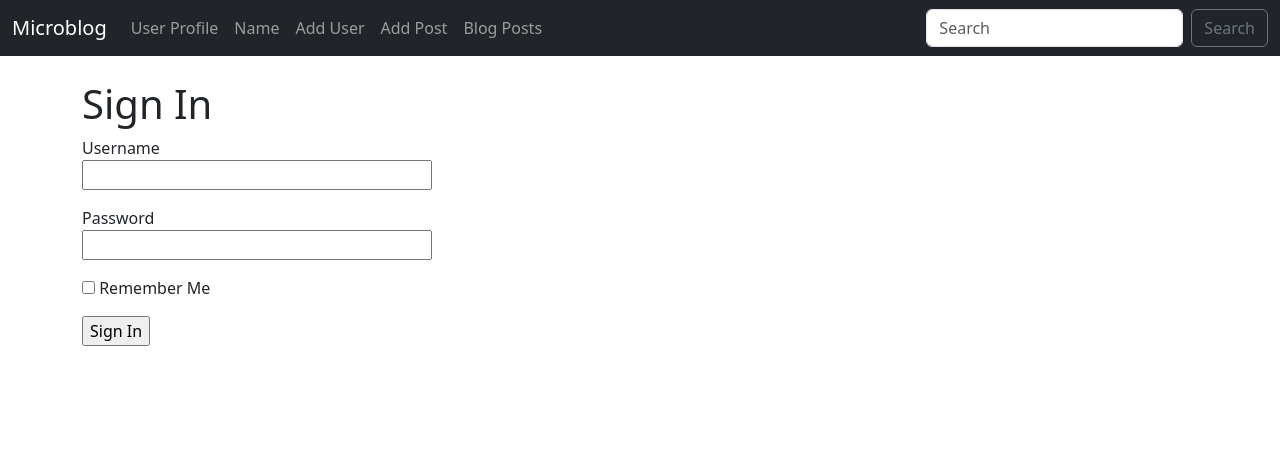
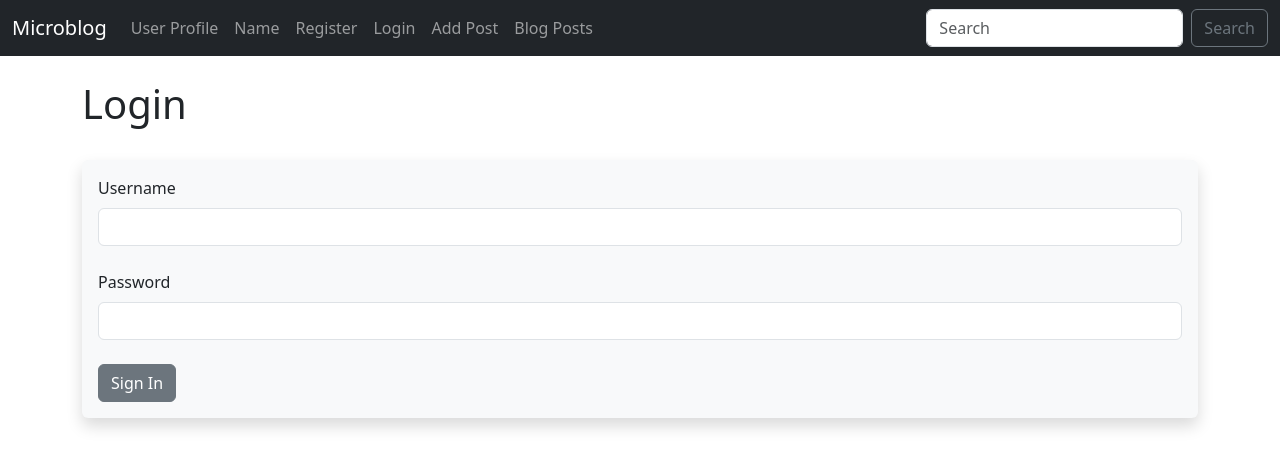
Before and after one commit to CPWu/autoscale.ca, a Flask app: page /login in a window 1280 px wide. Shown: the top 468 px of the page. Run offline with Flask 3, Linux system fonts and the light colour scheme.

Commit message:
Flask-Login, User Profiles, Site Lockdown

```diff
--- a/app/__init__.py
+++ b/app/__init__.py
@@ -8,7 +8,7 @@ app = Flask(__name__)
 app.config.from_object(Config)
 # Initialize DB
 db = SQLAlchemy(app)
-migrate = Migrate(app, db)
+migrate = Migrate(app, db, render_as_batch=True)
 
 from app import routes, models
 app.app_context().push()
--- a/app/forms.py
+++ b/app/forms.py
@@ -7,7 +7,7 @@ from wtforms.widgets import TextArea
 class LoginForm(FlaskForm):
     username = StringField("Username", validators=[DataRequired()])
     password = PasswordField("Password", validators=[DataRequired()])
-    remember_me = BooleanField("Remember Me")
+    #remember_me = BooleanField("Remember Me")
     submit = SubmitField("Sign In")
 
 class NameForm(FlaskForm):
@@ -21,6 +21,7 @@ class PasswordForm(FlaskForm):
 
 class UserForm(FlaskForm):
     name = StringField("Name", validators=[DataRequired()])
+    username = StringField("Username", validators=[DataRequired()])
     email = StringField("Email ", validators=[DataRequired()])
     favourite_color = StringField("Favourite Color")
     password_hash = PasswordField("Password", validators=[DataRequired(),EqualTo('password_hash2', message="Passwords Must Match!")])
--- a/app/models.py
+++ b/app/models.py
@@ -4,10 +4,11 @@ import sqlalchemy as sa
 import sqlalchemy.orm as so
 from app import db
 from werkzeug.security import generate_password_hash, check_password_hash
+from flask_login import UserMixin
 
-
-class User(db.Model):
+class User(db.Model, UserMixin):
     id = db.Column(db.Integer, primary_key=True)
+    username = db.Column(db.String(20), nullable=False, unique=True)
     name = db.Column(db.String(200), nullable=False)
     email = db.Column(db.String(120), nullable=False, unique=True)
     favourite_color = db.Column(db.String(120))
--- a/app/routes.py
+++ b/app/routes.py
@@ -1,29 +1,21 @@
 from flask import render_template, flash, redirect, url_for, request
-from app import app
+from app import app, db
 from app.forms import LoginForm, NameForm, UserForm, PasswordForm, PostForm
 from app.models import User, Post
-from app import db
 from werkzeug.security import generate_password_hash, check_password_hash
 from datetime import date
+from flask_login import login_user, login_required, logout_user, current_user, LoginManager
+
+# Initialize Flask Login
+login_manager = LoginManager()
+login_manager.init_app(app)
+login_manager.login_view = "login"
 
 @app.route("/")
 @app.route("/index")
 def index():
     user = {"username": "Everyone"}
     return render_template("index.html", title="Home", user=user)
-
-
-@app.route("/login", methods=["GET", "POST"])
-def login():
-    form = LoginForm()
-    if form.validate_on_submit():
-        flash(
-            "Login requested for user {}, remember_me={}".format(
-                form.username.data, form.remember_me.data
-            )
-        )
-        return redirect(url_for("index"))
-    return render_template("login.html", title="Sign In", form=form)
 
 # User Profile Page
 @app.route("/user/<name>")
@@ -41,11 +33,12 @@ def add_user():
         if user is None:
             # Hash Password
             hashed_password = generate_password_hash(form.password_hash.data)
-            user = User(name=form.name.data, email=form.email.data, favourite_color=form.favourite_color.data, password_hash=hashed_password)
+            user = User(name=form.name.data, username=form.username.data, email=form.email.data, favourite_color=form.favourite_color.data, password_hash=hashed_password)
             db.session.add(user)
             db.session.commit()
         name = form.name.data
         form.name.data = ''
+        form.username.data = ''
         form.email.data = ''
         form.favourite_color = ''
         form.password_hash = ''
@@ -62,6 +55,7 @@ def update(id):
         name_to_update.name = request.form['name']
         name_to_update.email = request.form['email']
         name_to_update.favourite_color = request.form['favourite_color']
+        name_to_update.username = request.form['username']
         try:
             db.session.commit()
             flash("User Updated Succesfuly")
@@ -158,6 +152,7 @@ def post(id):
     return render_template("post.html", post=post)
 
 @app.route("/posts/edit/<int:id>", methods=["GET","POST"])
+@login_required
 def edit_post(id):
     post = Post.query.get_or_404(id)
     form = PostForm()
@@ -196,6 +191,58 @@ def delete_post(id):
         posts = Post.query.order_by(Post.date_posted)
         return render_template("posts.html", posts=posts)
 
+# Login
+@app.route("/login", methods=["GET", "POST"])
+def login():
+    form = LoginForm()
+    if form.validate_on_submit():
+        user = User.query.filter_by(username=form.username.data).first()
+        if user:
+            # Check Hash
+
+            if check_password_hash(user.password_hash, form.password.data):
+                login_user(user)
+                flash("Login Successfully")
+                return redirect(url_for("dashboard"))
+            else:
+                flash("Wrong password entered, try again!")
+        else:
+            flash("That user does not exist.")
+    return render_template("login.html", form=form)
+
+@app.route("/logout", methods=["GET","POST"])
+@login_required
+def logout():
+    logout_user()
+    flash("You have been logged out.")
+    return redirect(url_for("login"))
+
+@login_manager.user_loader
+def load_user(user_id):
+    return User.query.get(int(user_id))
+
+# Dashboard
+@app.route("/dashboard", methods=["GET", "POST"])
+@login_required
+def dashboard():
+    form = UserForm()
+    id = current_user.id
+    name_to_update = User.query.get_or_404(id)
+    if request.method == "POST":
+        name_to_update.name = request.form['name']
+        name_to_update.email = request.form['email']
+        name_to_update.favourite_color = request.form['favourite_color']
+        name_to_update.username = request.form['username']
+        try:
+            db.session.commit()
+            flash("User Updated Succesfuly")
+            return render_template("dashboard.html", form=form, name_to_update=name_to_update)
+        except:
+            flash("Error! Problem occurred... try again..")
+            return render_template("dashboard.html", form=form, name_to_update=name_to_update)
+    else:
+        return render_template("dashboard.html", form=form, name_to_update=name_to_update, id=id)
+
 # Custom Error Page - Invalid URL
 @app.errorhandler(404)
 def page_not_found(e):
--- a/app/templates/add_post.html
+++ b/app/templates/add_post.html
@@ -8,6 +8,7 @@
 </div>
 {% endfor %}
 
+{% if current_user.is_authenticated %}
 <h1>Add Blog Post:</h1>
 <br />
 <div class="shadow p-3 mb-5 bg-body-tertiary rounded">
@@ -29,4 +30,9 @@
         {{ form.submit(class="btn btn-secondary") }}
     </form>
 </div>
+{% else %}
+    <h2>Must be logged in...</h2>
+    <p>Sorry, you must be logged in to access this page.</p>
+    <a href="{{ url_for("login") }}">Login</a>
+{% endif%}
 {% endblock %}
--- a/app/templates/add_user.html
+++ b/app/templates/add_user.html
@@ -29,6 +29,9 @@
         {{ form.name.label(class="form-label") }}
         {{ form.name(class="form-control") }}
         <br />
+        {{ form.username.label(class="form-label") }}
+        {{ form.username(class="form-control") }}
+        <br />
         {{ form.email.label(class="form-label") }}
         {{ form.email(class="form-control") }}
         <br />
@@ -48,7 +51,7 @@
 <table class="table table-hover table-bordered table-striped">
     {% for our_user in our_users %}
     <tr>
-        <td>{{ our_user.id }}. <a href="{{ url_for('update', id=our_user.id) }}">{{ our_user.name }}</a> - {{
+        <td>{{ our_user.id }}. <a href="{{ url_for('update', id=our_user.id) }}">{{ our_user.name }}</a> - {{ our_user.username }} - {{
             our_user.email }} - {{ our_user.favourite_color }} - PW: {{ our_user.password_hash }} - <a href="{{ url_for('delete', id=our_user.id) }}">Delete</a></td>
     </tr>
     {% endfor %}
--- a/app/templates/index.html
+++ b/app/templates/index.html
@@ -4,6 +4,9 @@
 <p>
     Hi, {{ user.username }}! Site is updated frequently as I have the time to build it out.
 <ul>
+    <li>
+        05/13/2024 - User Profiles, Login System, Site Lockdown
+    </li>
     <li>
         05/12/2024 - Create Posts, View Posts, Edit Posts and Delete Posts functionality available.
     </li>
--- a/app/templates/login.html
+++ b/app/templates/login.html
@@ -1,24 +1,27 @@
 {% extends "base.html" %}
 
 {% block content %}
-<h1>Sign In</h1>
-<form action="" method="post" novalidate>
-    {{ form.hidden_tag() }}
-    <p>
-        {{ form.username.label }}<br>
-        {{ form.username(size=32) }}<br>
-        {% for error in form.username.errors %}
-        <span style="color: red;">[{{ error }}]</span>
-        {% endfor %}
-    </p>
-    <p>
-        {{ form.password.label }}<br>
-        {{ form.password(size=32) }}<br>
-        {% for error in form.password.errors %}
-        <span style="color: red;">[{{ error }}]</span>
-        {% endfor %}
-    </p>
-    <p>{{ form.remember_me() }} {{ form.remember_me.label }}</p>
-    <p>{{ form.submit() }}</p>
-</form>
+
+{% for message in get_flashed_messages() %}
+<div class="alert alert-warning alert-dismissible fade show" role="alert">
+    {{ message }}
+</div>
+{% endfor %}
+
+<h1>Login</h1>
+<br />
+
+<div class="shadow p-3 mb-5 bg-body-tertiary rounded">
+    <form action="{{ url_for('login') }}" method="post">
+        {{ form.hidden_tag() }}
+
+        {{ form.username.label(class="form-label") }}
+        {{ form.username(class="form-control") }}
+        <br />
+        {{ form.password.label(class="form-label") }}
+        {{ form.password(class="form-control") }}
+        <br />
+        {{ form.submit(class="btn btn-secondary") }}
+    </form>
+</div>
 {% endblock %}
--- a/app/templates/navbar.html
+++ b/app/templates/navbar.html
@@ -13,9 +13,21 @@
                 <li class="nav-item">
                     <a class="nav-link" href="{{ url_for('name') }}">Name</a>
                 </li>
+                {% if current_user.is_authenticated %}
                 <li class="nav-item">
-                    <a class="nav-link" href="{{ url_for('add_user') }}">Add User</a>
+                    <a class="nav-link" href="{{ url_for('dashboard') }}">Dashboard</a>
                 </li>
+                <li class="nav-item">
+                    <a class="nav-link" href="{{ url_for('logout') }}">Logout</a>
+                </li>
+                {% else %}
+                <li class="nav-item">
+                    <a class="nav-link" href="{{ url_for('add_user') }}">Register</a>
+                </li>
+                <li class="nav-item">
+                    <a class="nav-link" href="{{ url_for('login') }}">Login</a>
+                </li>
+                {% endif %}
                 <li class="nav-item">
                     <a class="nav-link" href="{{ url_for('add_post') }}">Add Post</a>
                 </li>
--- a/app/templates/update.html
+++ b/app/templates/update.html
@@ -28,6 +28,9 @@
         {{ form.name.label(class="form-label") }}
         {{ form.name(class="form-control", value=name_to_update.name) }}
         <br />
+        {{ form.username.label(class="form-label") }}
+        {{ form.username(class="form-control", value=name_to_update.username) }}
+        <br />
         {{ form.email.label(class="form-label") }}
         {{ form.email(class="form-control", value=name_to_update.email) }}
         <br />
--- a/requirements.txt
+++ b/requirements.txt
@@ -2,6 +2,7 @@ alembic==1.13.1
 blinker==1.7.0
 click==8.1.7
 Flask==3.0.3
+Flask-Login==0.6.3
 Flask-Migrate==4.0.7
 Flask-SQLAlchemy==3.1.1
 Flask-WTF==1.2.1
```
Also changed, not shown: app/templates/dashboard.html (added, +57 -0 lines), migrations/versions/6bbaf460873b_.py (added, +34 -0 lines), migrations/versions/f39cda8843d8_.py (added, +34 -0 lines), app/app.db, 1 other file.
